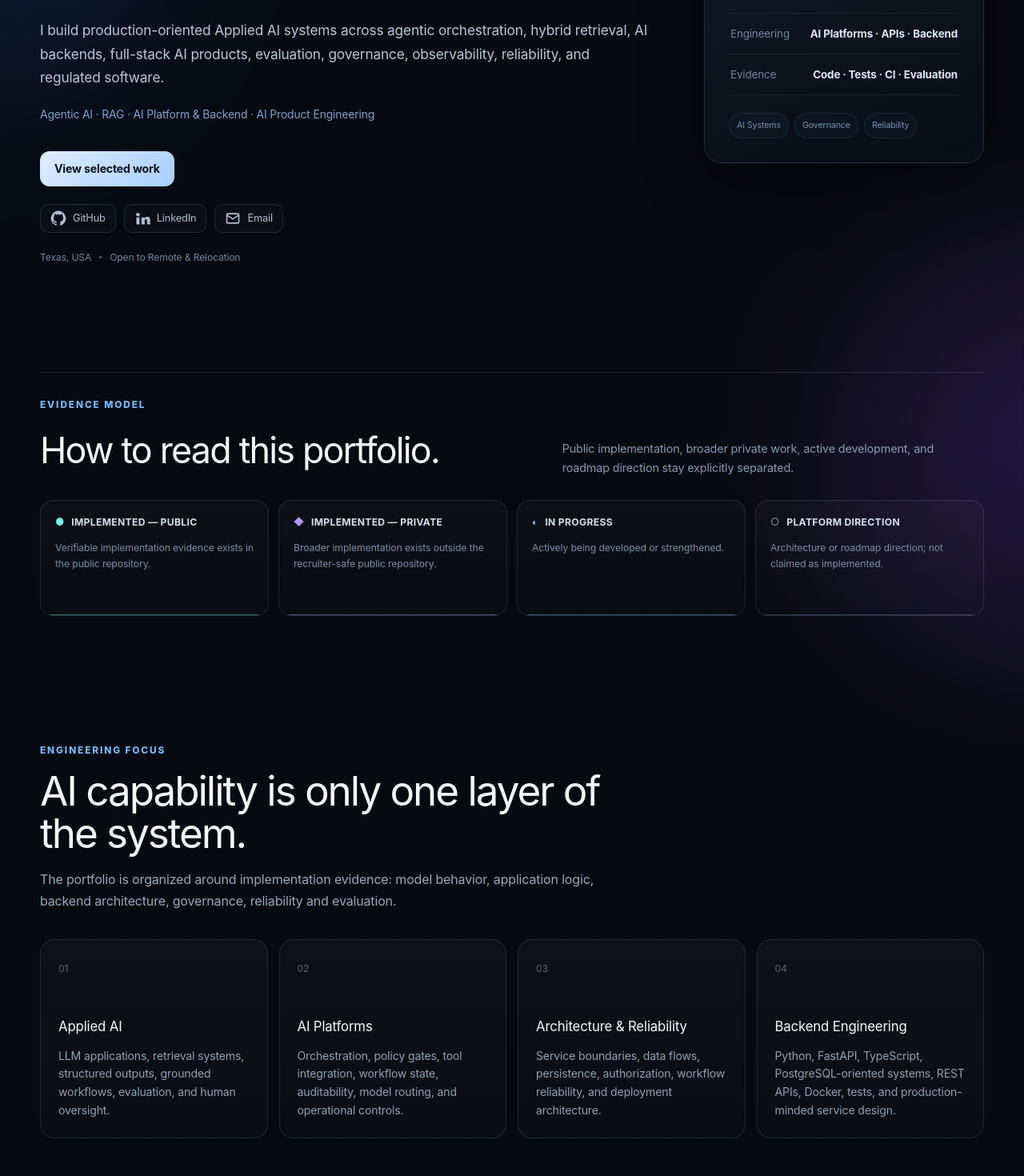
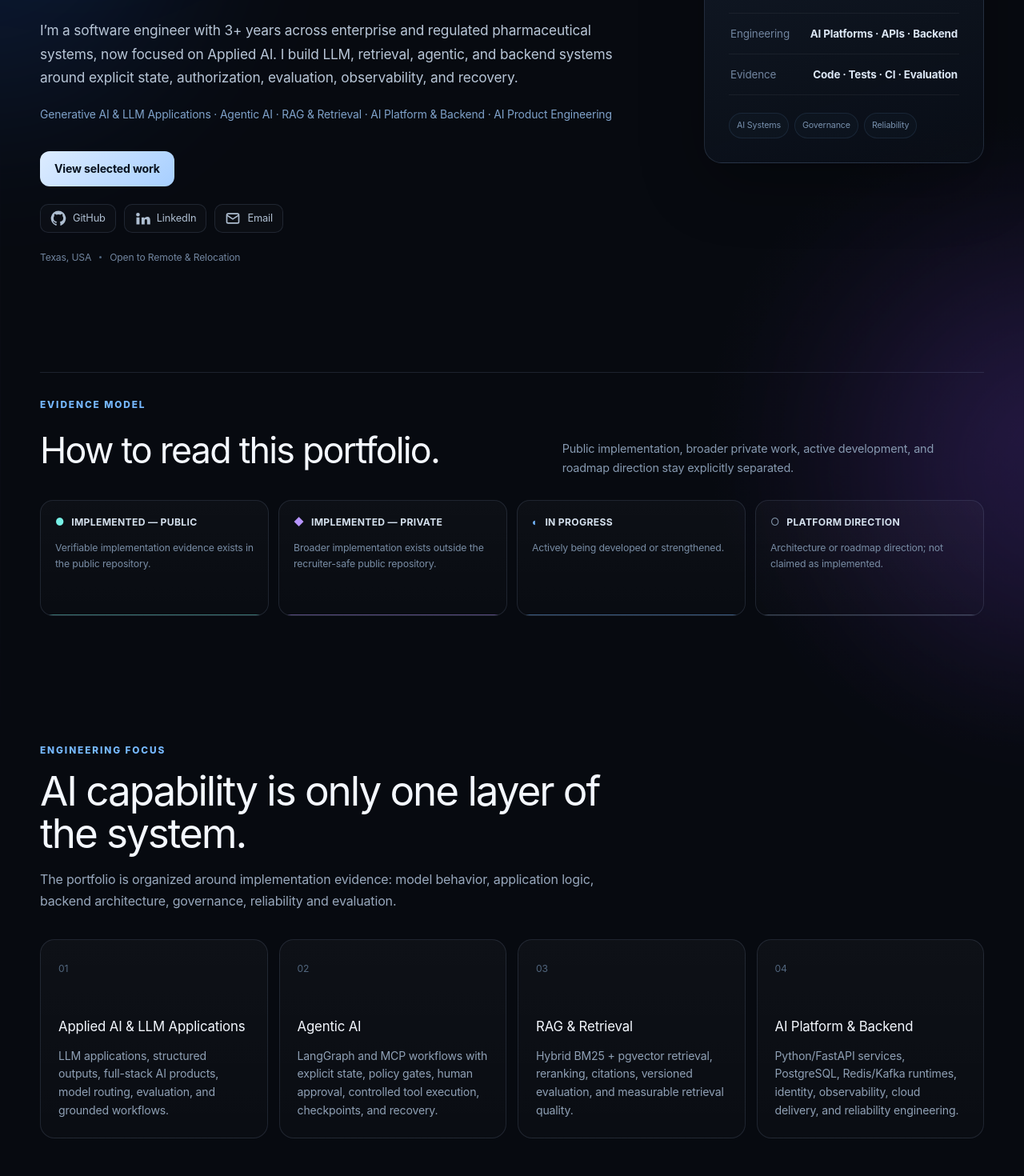
Before and after one commit to chaitanyaAI-careers/Portfolio, a Next.js app: page / in a window 1280 px wide. Shown: the part 540-2010 px from the top of the page at 80% size. Built offline with nearby package versions, Linux system fonts and the light colour scheme; no server answers.

Commit message:
Refresh portfolio narrative from current master resume

```diff
--- a/data/portfolio.ts
+++ b/data/portfolio.ts
@@ -50,11 +50,11 @@ export const portfolio = {
   name: "Chaitanya Sai",
   headline: "Applied AI Engineer",
   positioning:
-    "Agentic AI · RAG · AI Platform & Backend · AI Product Engineering",
+    "Generative AI & LLM Applications · Agentic AI · RAG & Retrieval · AI Platform & Backend · AI Product Engineering",
   location: "Texas, USA · Open to Remote & Relocation",
   email: "chaitanya.careerpaths@gmail.com",
   intro:
-    "I build production-oriented Applied AI systems across agentic orchestration, hybrid retrieval, AI backends, full-stack AI products, evaluation, governance, observability, reliability, and regulated software.",
+    "I’m a software engineer with 3+ years across enterprise and regulated pharmaceutical systems, now focused on Applied AI. I build LLM, retrieval, agentic, and backend systems around explicit state, authorization, evaluation, observability, and recovery.",
   resumeUrl: "",
   links: {
     github: "https://github.com/chaitanyaAI-careers",
@@ -89,20 +89,20 @@ export const portfolio = {
   ],
   focus: [
     {
-      title: "Applied AI",
-      text: "LLM applications, retrieval systems, structured outputs, grounded workflows, evaluation, and human oversight.",
+      title: "Applied AI & LLM Applications",
+      text: "LLM applications, structured outputs, full-stack AI products, model routing, evaluation, and grounded workflows.",
     },
     {
-      title: "AI Platforms",
-      text: "Orchestration, policy gates, tool integration, workflow state, auditability, model routing, and operational controls.",
+      title: "Agentic AI",
+      text: "LangGraph and MCP workflows with explicit state, policy gates, human approval, controlled tool execution, checkpoints, and recovery.",
     },
     {
-      title: "Architecture & Reliability",
-      text: "Service boundaries, data flows, persistence, authorization, workflow reliability, and deployment architecture.",
+      title: "RAG & Retrieval",
+      text: "Hybrid BM25 + pgvector retrieval, reranking, citations, versioned evaluation, and measurable retrieval quality.",
     },
     {
-      title: "Backend Engineering",
-      text: "Python, FastAPI, TypeScript, PostgreSQL-oriented systems, REST APIs, Docker, tests, and production-minded service design.",
+      title: "AI Platform & Backend",
+      text: "Python/FastAPI services, PostgreSQL, Redis/Kafka runtimes, identity, observability, cloud delivery, and reliability engineering.",
     },
   ],
   projects: [
@@ -111,7 +111,7 @@ export const portfolio = {
       label: "Flagship · Agentic AI / AI Platform",
       role: "Governed agent orchestration and controlled execution",
       summary:
-        "Flagship agentic AI and AI-platform system. The public showcase demonstrates role routing, approvals, controlled execution, deterministic evaluation, testing, and CI; the verified broader implementation adds LangGraph typed-state orchestration, MCP, durable checkpoints, LiteLLM routing, Redis/Kafka runtimes, identity controls, observability, and cloud deployment.",
+        "Built around one rule: planning is not authorization. The platform separates agent proposals from permission to execute, using policy checks, human approval, controlled MCP tool paths, durable checkpoints, rollback, evaluation, and auditability across a broader LangGraph-based runtime.",
       proof: [
         "Role routing and approval / risk controls",
         "Controlled-execution boundaries",
@@ -164,7 +164,7 @@ export const portfolio = {
       ],
       caseStudy: {
         problem:
-          "How can multi-agent systems execute useful work while preserving explicit authorization, human control, evaluation, and operational boundaries?",
+          "How can AI agents do useful software work without letting model output become execution authority?",
         architecture: [
           "Request / task intake",
           "Role routing and orchestration",
@@ -186,7 +186,7 @@ export const portfolio = {
       label: "Flagship · Regulated AI / RAG",
       role: "Grounded and traceable regulated-AI contracts",
       summary:
-        "Regulated-AI and RAG platform with public evidence for citation, grounding, review, testing, and CI plus verified broader implementation of BM25 + PostgreSQL/pgvector hybrid retrieval, HNSW/IVFFlat indexing, query rewriting, Redis caching, reranking, Bedrock-backed generation, human review, and traced evaluation.",
+        "Reworked after dense similarity repeatedly returned passages that were related to a regulatory question but were not the evidence needed to answer it. The current design combines BM25 + PostgreSQL/pgvector hybrid retrieval, reranking, citations, review, and traced evaluation.",
       proof: [
         "Retrieval-evidence and citation contracts",
         "Grounded-answer and structured-summary contracts",
@@ -230,7 +230,7 @@ export const portfolio = {
       ],
       caseStudy: {
         problem:
-          "How should regulated document-intelligence systems represent evidence, grounded outputs, review state, and traceability before adding more complex retrieval and LLM layers?",
+          "How do you retrieve the evidence that actually answers a regulatory question, then keep generation tied to that evidence through citations, review, and evaluation?",
         architecture: [
           "Document / evidence inputs",
           "Evidence and citation contracts",
@@ -252,7 +252,7 @@ export const portfolio = {
       label: "Featured · Product Engineering",
       role: "Job intelligence and workflow product",
       summary:
-        "Full-stack AI product spanning governed job ingestion, normalization, freshness, deduplication, resume/application workflows, deterministic state, and AI-assisted career intelligence. The public showcase remains recruiter-safe while the verified broader implementation adds PostgreSQL/pgvector, Redis/Kafka, LiteLLM, OAuth2/OIDC/JWT, FastAPI, Vercel/AWS and an 11-entity relational source of truth.",
+        "Built on the rule that AI can assist the workflow without becoming the source of truth. An 11-entity relational model and deterministic rules own freshness, deduplication, permissions, and application state, while pgvector and LLM services assist matching and preparation.",
       proof: [
         "Deterministic ingestion contracts",
         "Freshness and deduplication logic",
@@ -309,7 +309,7 @@ export const portfolio = {
       label: "Supporting · Responsible AI / Evaluation",
       role: "Governed enterprise retrieval",
       summary:
-        "Governed enterprise-retrieval project implementing SentenceTransformer embeddings, semantic search, deterministic PII redaction, role-conditioned governance, grounded extractive answers, and evaluation.",
+        "Explores a simple but important boundary: a result can be relevant and still be the wrong information to show a requester. The system combines semantic retrieval with deterministic PII controls, role-conditioned behavior, grounded answers, and repeatable evaluation.",
       proof: [
         "SentenceTransformer embeddings and scikit-learn cosine-similarity retrieval",
         "Deterministic PII / sensitive-term redaction",
@@ -350,11 +350,11 @@ export const portfolio = {
       ],
     },
     {
-      name: "Medicine Verification Platform",
+      name: "Medicine Verification Service",
       label: "Supporting · Backend Engineering",
       role: "Typed backend API and service architecture",
       summary:
-        "Backend/API engineering showcase implementing FastAPI, Pydantic contracts, service and repository boundaries, synthetic regulatory-source adapters, structured verification outcomes, health checks, testing, and CI.",
+        "Started from a deliberately narrower claim: finding a regulatory record does not prove a physical medicine is authentic. The service returns matched, not found, or ambiguous through typed FastAPI/Pydantic contracts and explicit service/source/repository boundaries.",
       proof: [
         "FastAPI health and verification endpoints",
         "Pydantic request / response validation",
@@ -399,7 +399,7 @@ export const portfolio = {
       label: "Supporting · Reliability / Workflow Systems",
       role: "Workflow contracts and reliability-oriented state management",
       summary:
-        "Systems-engineering showcase implementing scheduled-work contracts, queue eligibility, idempotency requirements, explicit lifecycle states, controlled transitions, delivery outcomes, testing, and CI.",
+        "Models workflow reliability before infrastructure is added: explicit PENDING, QUEUED, COMPLETED, and FAILED states, idempotency requirements, queue eligibility, controlled transitions, and structured delivery outcomes.",
       proof: [
         "Pending → queued → completed / failed lifecycle",
         "Queue eligibility and idempotency-key validation",
@@ -479,10 +479,10 @@ export const portfolio = {
 
 export const aboutProfile = {
   eyebrow: "ABOUT",
-  title: "Applied AI engineering grounded in software systems.",
+  title: "Applied AI engineering built on a software-systems foundation.",
   paragraphs: [
-    "I am an Applied AI Engineer and software developer with 3+ years of experience across enterprise and regulated software systems, progressing from Python/SQL data, search, document processing, and automation into production-oriented Applied AI.",
-    "My current work spans LangGraph/MCP orchestration, governed RAG, async FastAPI services, PostgreSQL/pgvector, Redis/Kafka runtimes, model routing, identity/security controls, observability, cloud infrastructure, evaluation, and recovery-oriented system design.",
+    "I’m a software engineer with 3+ years across enterprise and regulated pharmaceutical systems. I started with Python/SQL data workflows, enterprise search, document processing, ETL, testing, and automation before moving into LLM applications, retrieval, agentic systems, and AI backends.",
+    "The problems I care about are usually around the model rather than just the model itself: what is allowed to execute, what state is authoritative, whether retrieval can be measured, how evidence stays traceable, and how a system behaves when a provider, workflow, or deployment fails.",
   ],
   facts: [
     { label: "Primary", value: "Applied AI Engineering" },
@@ -499,11 +499,11 @@ export const professionalExperience = [
     period: "June 2026 — Present",
     location: "United States · Remote",
     summary:
-      "Independent Applied AI engineering across agentic orchestration, regulated RAG, AI backends, full-stack AI products, evaluation/observability, cloud infrastructure, workflow reliability, and cross-project platform architecture.",
+      "Independent engineering across connected Applied AI systems spanning agentic workflows, regulated RAG, AI backends, and full-stack AI products.",
     highlights: [
-      "Architected LangGraph typed-state workflows across Planner, Coder, Reviewer, and Tester roles with checkpoints, interrupt-based approvals, sandboxed execution, rollback/recovery, and 94.8% benchmark task completion while preserving 3,950+ regression tests.",
-      "Upgraded PharmaAI to BM25 + PostgreSQL/pgvector hybrid retrieval with HNSW/IVFFlat, reranking, Redis caching and traced evaluation, reaching 91.4% Recall@10, 0.86 MRR, 0.89 NDCG, 140 ms P50 retrieval and <420 ms P95 end-to-end latency.",
-      "Built production-oriented backend/platform capabilities with async FastAPI, SSE/WebSockets, MCP, LiteLLM, Redis/Kafka, OAuth2/OIDC/JWT, Langfuse/OpenTelemetry, Terraform, Kubernetes/Helm, AWS and GitHub Actions.",
+      "Separated agent planning from execution authority in a LangGraph PRD-to-software platform, with policy checks, approval gates, controlled MCP tool paths, recoverable checkpoints, 94.8% task completion, and 3,950+ regression tests.",
+      "Reworked pharmaceutical retrieval after dense similarity returned related but weak evidence; hybrid BM25 + PostgreSQL/pgvector retrieval, query rewriting, and reranking reached 91.4% Recall@10, 0.86 MRR, and 0.89 NDCG across a 1,000+ page corpus.",
+      "Standardized shared backend/platform concerns across projects with async FastAPI, Redis/Kafka, OAuth2/OIDC/JWT, LiteLLM, Langfuse/OpenTelemetry, Terraform, Kubernetes/Helm, AWS, and GitHub Actions.",
     ],
     skills: [
       "Python",
@@ -521,11 +521,11 @@ export const professionalExperience = [
     period: "February 2026 — May 2026",
     location: "Sacramento, California · Remote",
     summary:
-      "Developed Python backend, document-processing, and AI-assisted workflows for enterprise and pharmaceutical software environments.",
+      "Worked on Python/FastAPI backends and AI-assisted document workflows for enterprise and pharmaceutical software.",
     highlights: [
-      "Built FastAPI services for document ingestion, structured extraction, retrieval, transformation, and downstream application workflows.",
-      "Applied chunking, embeddings, semantic search, metadata filtering, structured outputs, PostgreSQL/vector search, and LLM integrations.",
-      "Supported testing, debugging, integrations, deployment workflows, and regulated document and compliance-oriented systems.",
+      "Took documents from ingestion and structured extraction through chunking, embeddings, semantic retrieval, transformation, and downstream application integration.",
+      "Integrated LLM APIs with PostgreSQL/vector search behind typed REST contracts and Pydantic validation so model output entered downstream systems as structured application data.",
+      "Shipped and supported services through Docker, AWS, and CI/CD while translating regulated requirements around traceability, access control, and auditability into implementation work.",
     ],
     skills: [
       "Python",
@@ -543,11 +543,11 @@ export const professionalExperience = [
     period: "June 2020 — July 2023",
     location: "Visakhapatnam, India",
     summary:
-      "Worked across enterprise software and regulated pharmaceutical data workflows using Python, SQL, relational systems, ETL, testing, and technical documentation.",
+      "Worked across Python, SQL, enterprise search, document processing, data workflows, automation, and regulated pharmaceutical systems.",
     highlights: [
-      "Built Python and SQL validation, transformation, ETL, migration, and reporting workflows for enterprise datasets.",
-      "Contributed to QMS, CAPA, deviations, change control, controlled documentation, RBAC, audit trails, traceability, and data-integrity workflows.",
-      "Supported system analysis, integrations, testing, debugging, migration, deployment, and validation-oriented engineering activities.",
+      "Created Python/SQL workflows for ETL, migration, reconciliation, validation, transformation, and reporting across regulated-business systems.",
+      "Built document-processing and enterprise-search workflows around metadata normalization, controlled records, versioning, approvals, RBAC, audit trails, and secure information access.",
+      "Designed relational data models and data-quality controls while supporting testing, integrations, deployment, legacy modernization, and QMS/CAPA/deviation/change-control workflows.",
     ],
     skills: [
       "Python",
```
